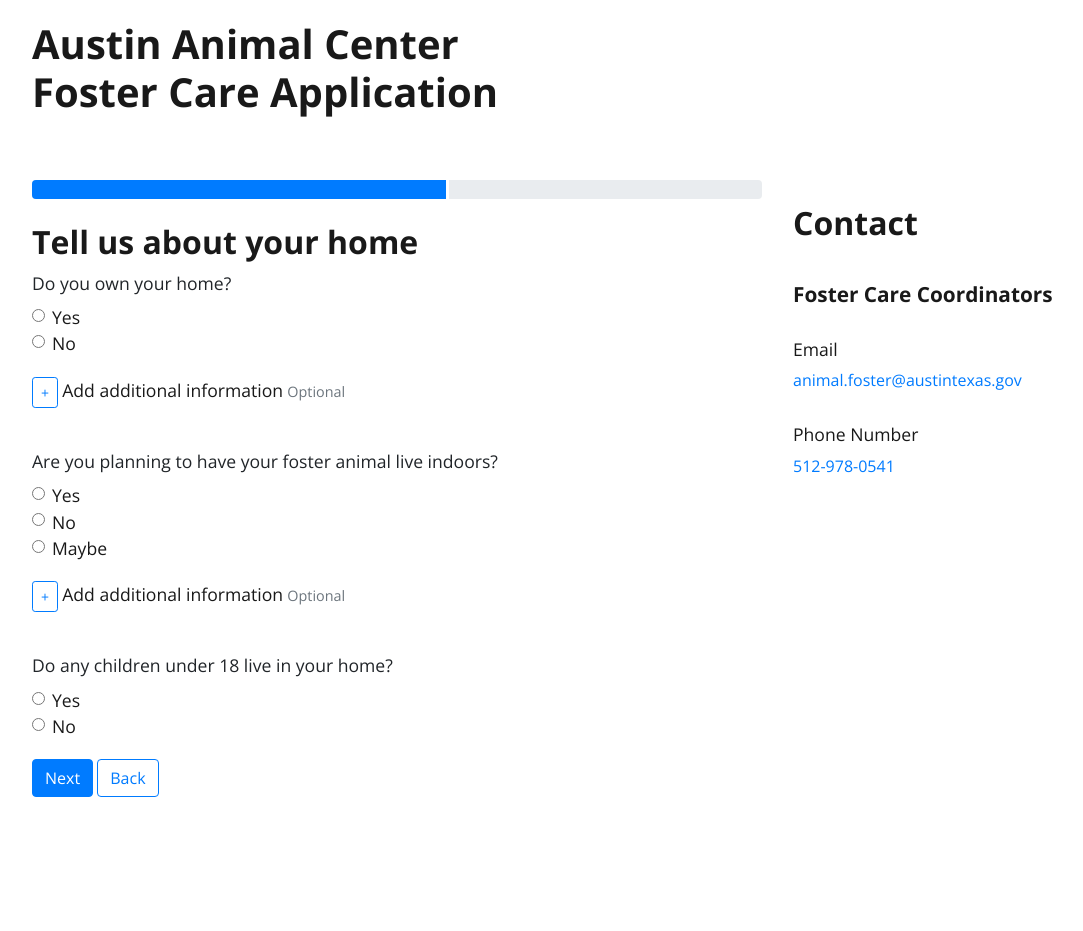
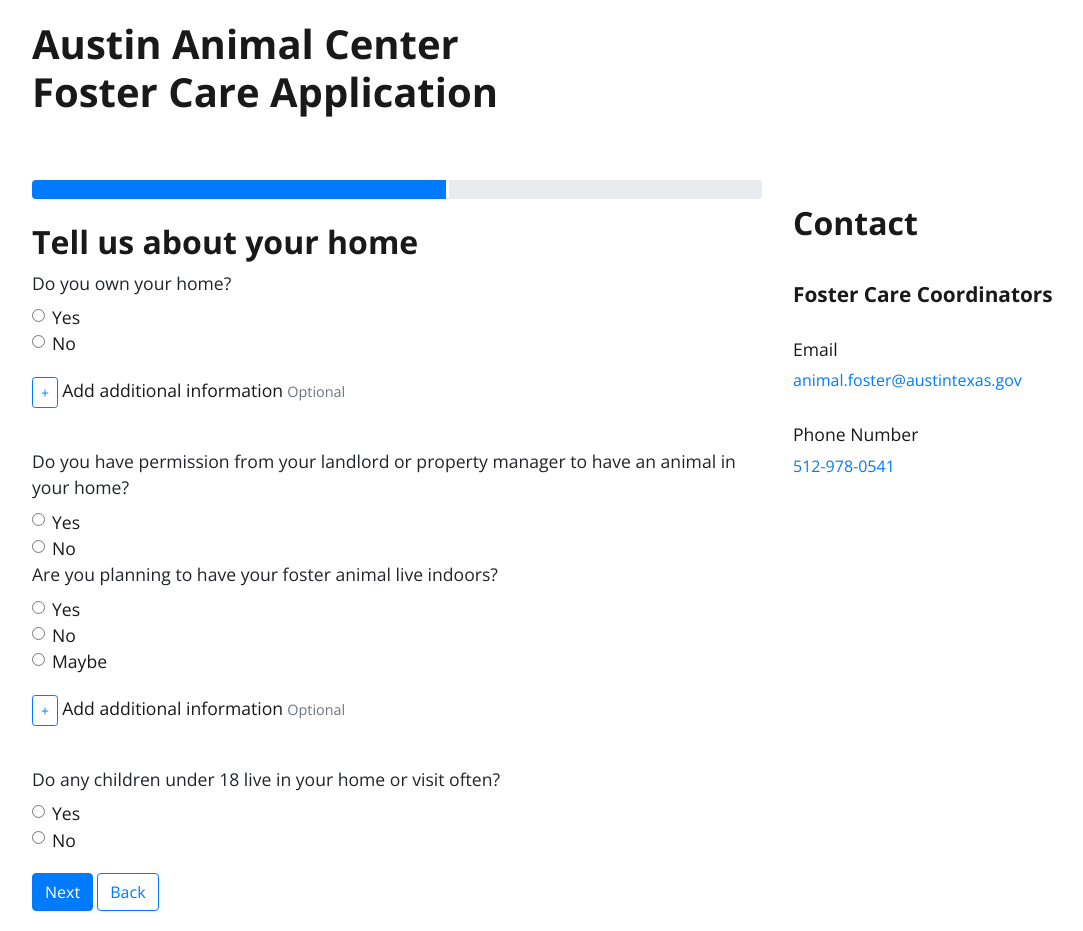
Before and after one commit to cityofaustin/prototypeform, a Jekyll site: the page built from _pages/Home_info.html, in a window 1280 px wide. Shown: the whole page, without its empty margins (53-1136 px from the left). Built offline with Jekyll 4.4.1, drawn with Linux system fonts in a browser that asks for light colours; nearby versions of some CDN libraries; before the commit the page ends 900 px from its top, so only the background shows below that.

Commit message:
Home permission and children visiting questions
-Do you have permission question added. Needs js change to be made conditional to answering "No" to above question of "Do you own your home?"
-Visiting often children added to last two questions.

```diff
--- a/_pages/Home_info.html
+++ b/_pages/Home_info.html
@@ -23,7 +23,27 @@
                 <label class="form-check-label" for="landlordRadios2">
                 No
                 </label>
-                <div class="alert alert-warning d-none js-own-home-alert row" role="alert">
+            </div>
+        </fieldset>
+    </div>
+    <div>
+        {% include add_explanation.html %}
+    </div>
+  <div class="js-permission-home-selection">
+        <fieldset>
+            <legend>Do you have permission from your landlord or property manager to have an animal in your home?</legend>
+            <div class="form-check">
+                <input class="form-check-input" type="radio" name="permissionRadios" id="permissionRadios1" value="Yes">
+                <label class="form-check-label" for="permissionRadios1">
+                Yes
+                </label>
+            </div>
+            <div class="form-check">
+                <input class="form-check-input" type="radio" name="landlordRadios" id="permissionRadios2" value="No">
+                <label class="form-check-label" for="permissionRadios2">
+                No
+                </label>
+                <div class="alert alert-warning d-none js-permission-home-alert row" role="alert">
                     <i class="fas fa-exclamation-triangle fa-2x fa-fw col-md-1"></i>
                     <div class="col-md-11 alert-body">
                         <p>Make sure you get permission from the homeowner or property management to have pets in the home, and identify if there are breed or weight restrictions for dogs. </p>
@@ -32,9 +52,6 @@
                 </div>
             </div>
         </fieldset>
-    </div>
-    <div>
-        {% include add_explanation.html %}
     </div>
     <!-- 2 below 'add explanation' entries to review visual difference only. Once visual styling determined, replace 'add explanation' function -->
     <!-- <div class="js-add-explanation">
@@ -90,7 +107,7 @@
     </div>
     <div class="js-children">
         <fieldset>
-            <legend>Do any children under 18 live in your home?</legend>
+            <legend>Do any children under 18 live in your home or visit often?</legend>
             <div class="form-check">
                 <input class="form-check-input" type="radio" name="childrenRadios" id="childrenRadios1" value="Yes">
                 <label class="form-check-label" for="childrenRadios1">
@@ -107,7 +124,7 @@
     </div>
     <div class="form-row d-none js-children-followup">
         <div class="form-group col-md-6">
-          <label for="inputChildren">Please list the ages of all children under 18 living in your home.</label>
+          <label for="inputChildren">Please list the ages of all children under 18 living in or often visiting your home.</label>
           <input type="text" class="form-control" id="inputChildren" placeholder=" ">
         </div>
     </div>
```
